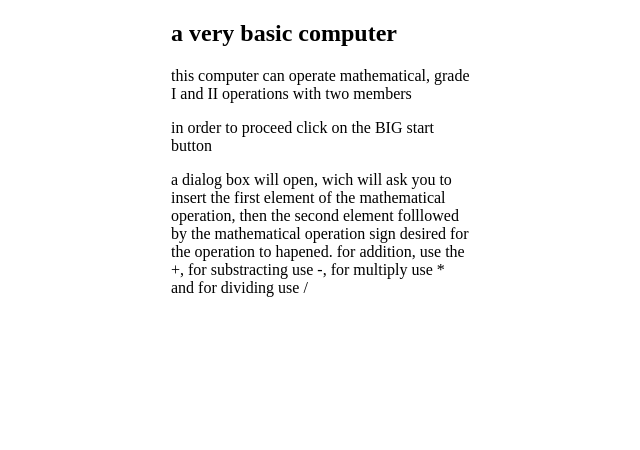
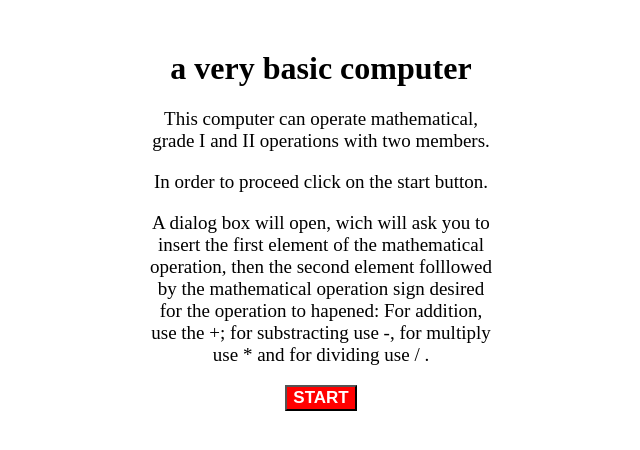
Before and after one commit to ValerianArdelean/basicComputer, a plain HTML site: page index.html in a window 1280 px wide. Shown: the whole page, without its empty margins (319-959 px from the left). Drawn offline with Linux system fonts and the light colour scheme.

Commit message:
implement START button

```diff
--- a/index.html
+++ b/index.html
@@ -5,20 +5,34 @@
     <title> simple computer </title>
     <style>
       #calculator {
-        width: 300px;
+        width: 350px;
         margin:auto;
+        text-align: center;
+        font-size: 19px;
+      }
+      h1 {
+        text-align: center;
+        margin-top: 50px;
+      }
+      #button {
+        width: 72px;
+        background-color: red;
+        color: white;
+        font-size: 17px;
+        cursor: pointer;
       }
     </style>
   </head>
   <body>
+    <h1> a very basic computer </h2>
     <div id='calculator'>
-      <h2> a very basic computer </h2>
-      <p> this computer can operate mathematical, grade I and II operations with two members </p>
-      <p> in order to proceed click on the BIG start button </P>
-      <p> a dialog box will open, wich will ask you to insert the first element of the mathematical operation,
-          then the second element folllowed by the mathematical operation sign desired for the operation to hapened.
-          for addition, use the +, for substracting use -, for multiply use * and for dividing use /
+      <p> This computer can operate mathematical, grade I and II operations with two members. </p>
+      <p> In order to proceed click on the start button. </P>
+      <p> A dialog box will open, wich will ask you to insert the first element of the mathematical operation,
+          then the second element folllowed by the mathematical operation sign desired for the operation to hapened:
+          For addition, use the +; for substracting use -, for multiply use * and for dividing use / .
       </p>
+      <button id='button'><b>START</b></button>
     </div>
     <script type="text/javascript" src="script.js"></script>
   </body>
```
